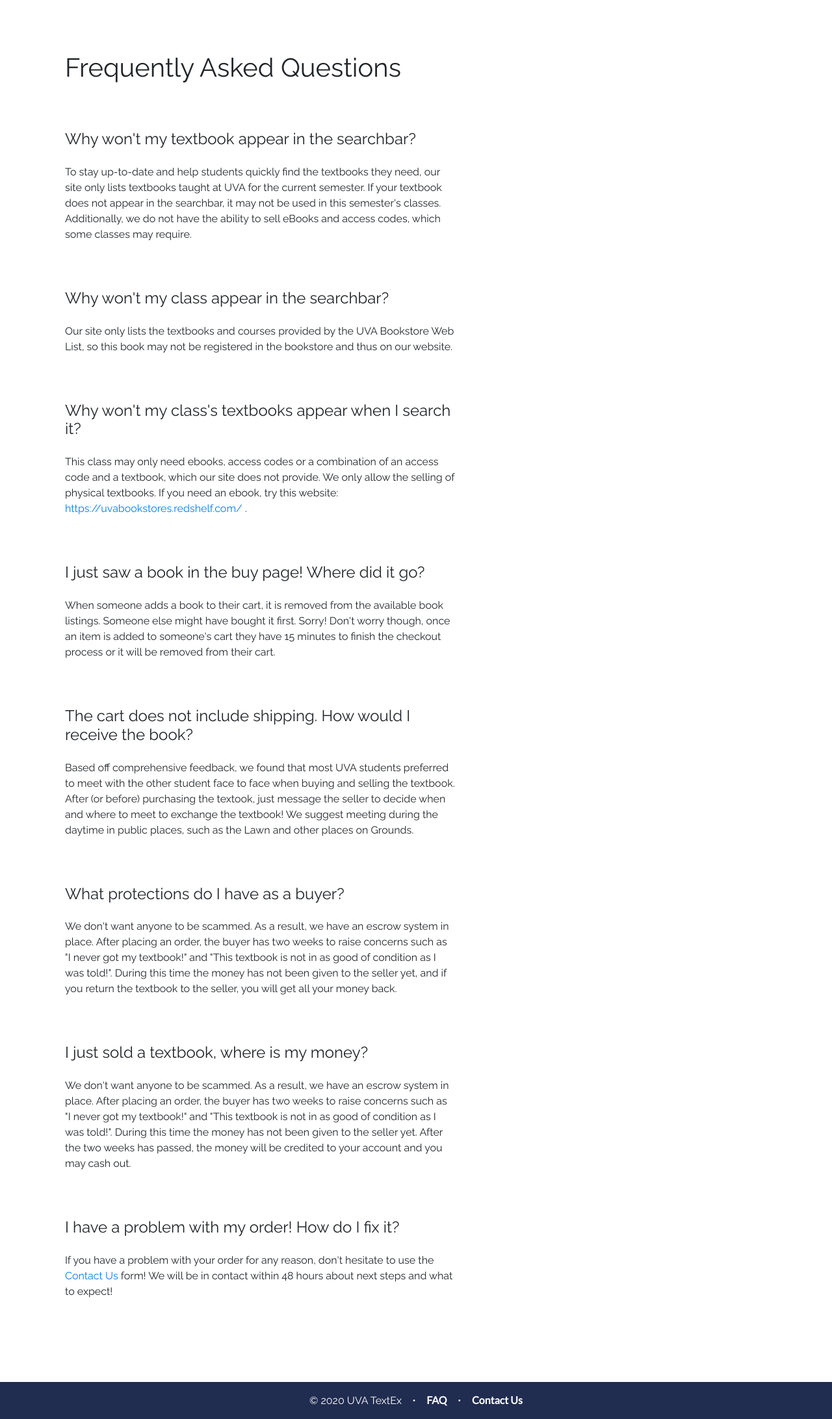
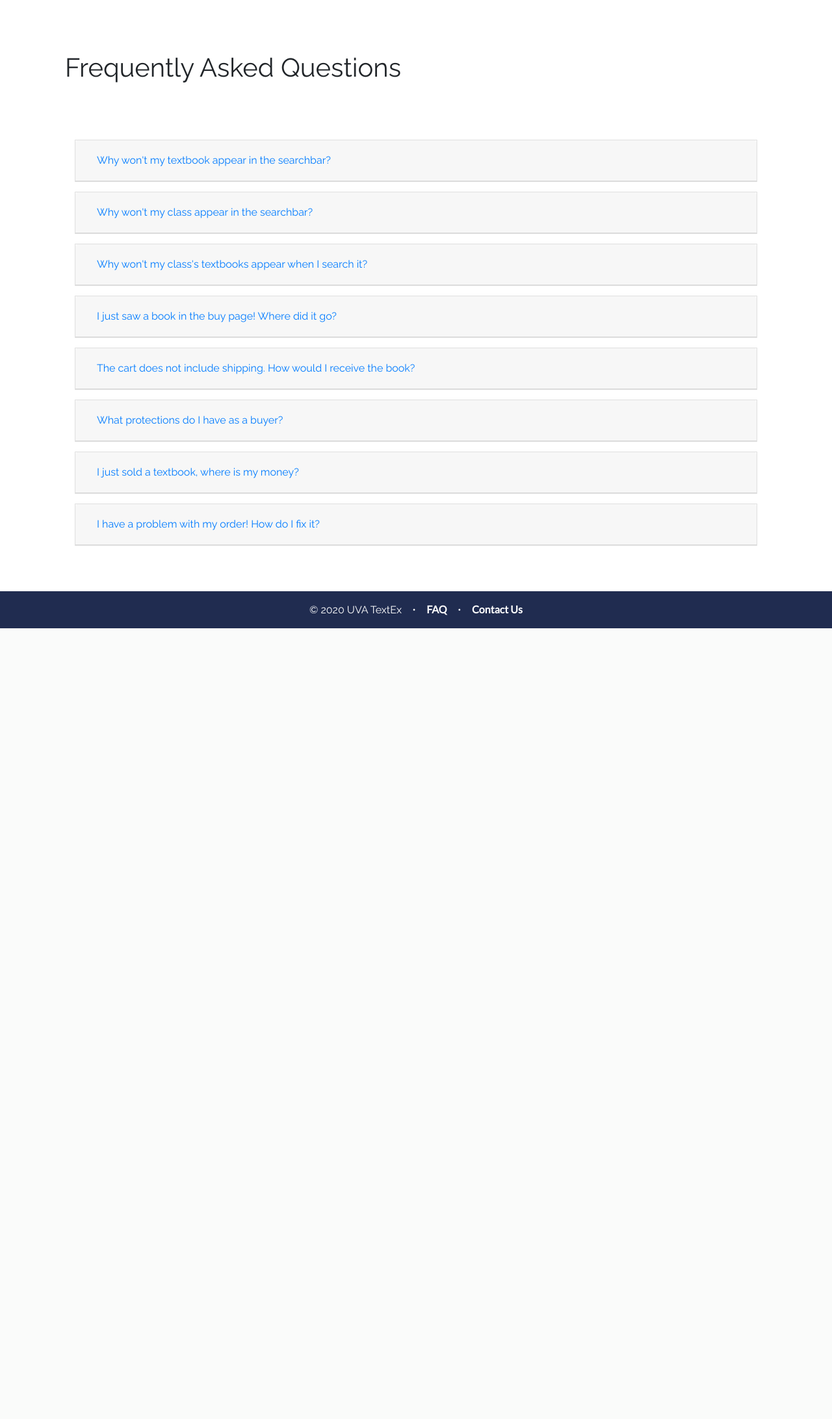
Before and after one commit to anlandu/textbook-exchange, a Django app: page /faq in a window 1280 px wide. Shown: the part 81-2265 px from the top of the page at 65% size. After the commit the page ends 1048 px from the top, so only its background shows below. Run offline with Django 3.2, Linux system fonts and the light colour scheme; some libraries are stand-ins or nearby versions.

Commit message:
Made faqs dropdowns

```diff
--- a/textbook_exchange/templates/textbook_exchange/faq.html
+++ b/textbook_exchange/templates/textbook_exchange/faq.html
@@ -20,83 +20,142 @@
 <div class="container padding-top30">
     <h1 class="mb-5">Frequently Asked Questions</h1>
     <br/>
-    <div>
-        <h4 class="mb-4">Why won't my textbook appear in the searchbar?</h3>
-        <p class="mb-5">
+    <div id="accordion">
+        <div class="card">
+            <div class="card-header" id="headingOne">
+            <h5 class="mb-0">
+                <button class="btn btn-link collapsed" data-toggle="collapse" data-target="#collapseOne" aria-expanded="false" aria-controls="collapseOne">
+                Why won't my textbook appear in the searchbar?
+                </button>
+            </h5>
+            </div>
+
+            <div id="collapseOne" class="collapse" aria-labelledby="headingOne" data-parent="#accordion">
+            <div class="card-body">
                 To stay up-to-date and help students quickly find the textbooks they need,
             our site only lists textbooks taught at UVA for the current semester.
             If your textbook does not appear in the searchbar, it may not be used in this semester's classes.
             Additionally, we do not have the ability to sell eBooks and access codes, which some classes may require.
-        </p>
-        <br/>
             </div>
-    <div>
-        <h4 class="mb-4">Why won't my class appear in the searchbar?</h3>
-        <p class="mb-5">
+            </div>
+        </div>
+        <div class="card">
+            <div class="card-header" id="headingTwo">
+            <h5 class="mb-0">
+                <button class="btn btn-link collapsed" data-toggle="collapse" data-target="#collapseTwo" aria-expanded="false" aria-controls="collapseTwo">
+                Why won't my class appear in the searchbar?
+                </button>
+            </h5>
+            </div>
+            <div id="collapseTwo" class="collapse" aria-labelledby="headingTwo" data-parent="#accordion">
+            <div class="card-body">
                 Our site only lists the textbooks and courses provided by the UVA Bookstore Web List,
             so this book may not be registered in the bookstore and thus on our website.
-        </p>
-        <br/>
             </div>
-    <div>
-        <h4 class="mb-4">Why won't my class's textbooks appear when I search it?</h3>
-        <p class="mb-5">
+            </div>
+        </div>
+        <div class="card">
+            <div class="card-header" id="headingThree">
+            <h5 class="mb-0">
+                <button class="btn btn-link collapsed" data-toggle="collapse" data-target="#collapseThree" aria-expanded="false" aria-controls="collapseThree">
+                Why won't my class's textbooks appear when I search it?
+                </button>
+            </h5>
+            </div>
+            <div id="collapseThree" class="collapse" aria-labelledby="headingThree" data-parent="#accordion">
+            <div class="card-body">
                 This class may only need ebooks, access codes or a combination of an access code and a textbook,
             which our site does not provide. We only allow the selling of physical textbooks.
             If you need an ebook, try this website:
             <a href="https://uvabookstores.redshelf.com/">
                 https://uvabookstores.redshelf.com/
             </a>.
-        </p>
-        <br/>
             </div>
-    <div>
-        <h4 class="mb-4">I just saw a book in the buy page! Where did it go?</h3>
-        <p class="mb-5">
+            </div>
+        </div>
+        <div class="card">
+            <div class="card-header" id="headingFour">
+            <h5 class="mb-0">
+                <button class="btn btn-link collapsed" data-toggle="collapse" data-target="#collapseFour" aria-expanded="false" aria-controls="collapseFour">
+                I just saw a book in the buy page! Where did it go?
+                </button>
+            </h5>
+            </div>
+            <div id="collapseFour" class="collapse" aria-labelledby="headingFour" data-parent="#accordion">
+            <div class="card-body">
                 When someone adds a book to their cart, it is removed from the available book listings. Someone
             else might have bought it first. Sorry! Don't worry though, once an item is added to someone's cart
             they have 15 minutes to finish the checkout process or it will be removed from their cart.
-        </p>
-        <br/>
             </div>
-    <div>
-        <h4 class="mb-4">The cart does not include shipping. How would I receive the book?</h3>
-        <p class="mb-5">
+            </div>
+        </div>
+        <div class="card">
+            <div class="card-header" id="headingFive">
+            <h5 class="mb-0">
+                <button class="btn btn-link collapsed" data-toggle="collapse" data-target="#collapseFive" aria-expanded="false" aria-controls="collapseFive">
+                The cart does not include shipping. How would I receive the book?
+                </button>
+            </h5>
+            </div>
+            <div id="collapseFive" class="collapse" aria-labelledby="headingFive" data-parent="#accordion">
+            <div class="card-body">
                 Based off comprehensive feedback, we found that most UVA students preferred to meet with
             the other student face to face when buying and selling the textbook.
             After (or before) purchasing the textook, just message the seller to decide when and where
             to meet to exchange the textbook! We suggest meeting during the daytime in public places, such
             as the Lawn and other places on Grounds.
-        </p>
-        <br/>
             </div>
-    <div>
-        <h4 class="mb-4">What protections do I have as a buyer?</h3>
-        <p class="mb-5">
+            </div>
+        </div>
+        <div class="card">
+            <div class="card-header" id="headingSix">
+            <h5 class="mb-0">
+                <button class="btn btn-link collapsed" data-toggle="collapse" data-target="#collapseSix" aria-expanded="false" aria-controls="collapseSix">
+                What protections do I have as a buyer?
+                </button>
+            </h5>
+            </div>
+            <div id="collapseSix" class="collapse" aria-labelledby="headingSix" data-parent="#accordion">
+            <div class="card-body">
                 We don't want anyone to be scammed. As a result, we have an escrow system in place. After placing
             an order, the buyer has two weeks to raise concerns such as "I never got my textbook!" and "This textbook
             is not in as good of condition as I was told!". During this time the money has not been given to the seller
             yet, and if you return the textbook to the seller, you will get all your money back.
-        </p>
-        <br/>
             </div>
-    <div>
-        <h4 class="mb-4">I just sold a textbook, where is my money?</h3>
-        <p class="mb-5">
+            </div>
+        </div>
+        <div class="card">
+            <div class="card-header" id="headingSeven">
+            <h5 class="mb-0">
+                <button class="btn btn-link collapsed" data-toggle="collapse" data-target="#collapseSeven" aria-expanded="false" aria-controls="collapseSeven">
+                I just sold a textbook, where is my money?
+                </button>
+            </h5>
+            </div>
+            <div id="collapseSeven" class="collapse" aria-labelledby="headingSeven" data-parent="#accordion">
+            <div class="card-body">
                 We don't want anyone to be scammed. As a result, we have an escrow system in place. After placing
             an order, the buyer has two weeks to raise concerns such as "I never got my textbook!" and "This textbook
             is not in as good of condition as I was told!". During this time the money has not been given to the seller
             yet. After the two weeks has passed, the money will be credited to your account and you may cash out.
-        </p>
-        <br/>
             </div>
-    <div>
-        <h4 class="mb-4">I have a problem with my order! How do I fix it?</h3>
-        <p class="mb-5">
+            </div>
+        </div>
+        <div class="card">
+            <div class="card-header" id="headingEight">
+            <h5 class="mb-0">
+                <button class="btn btn-link collapsed" data-toggle="collapse" data-target="#collapseEight" aria-expanded="false" aria-controls="collapseEight">
+                I have a problem with my order! How do I fix it?
+                </button>
+            </h5>
+            </div>
+            <div id="collapseEight" class="collapse" aria-labelledby="headingEight" data-parent="#accordion">
+            <div class="card-body">
             If you have a problem with your order for any reason, don't hesitate to use the <a href="{% url 'exchange:contact_us' %}">Contact Us</a> form!
             We will be in contact within 48 hours about next steps and what to expect!
-        </p>
-        <br/>
+            </div>
+            </div>
+        </div>
     </div>
 </div>
 {% endblock %}
```
Lines whose indentation alone changed are shown as unchanged.
